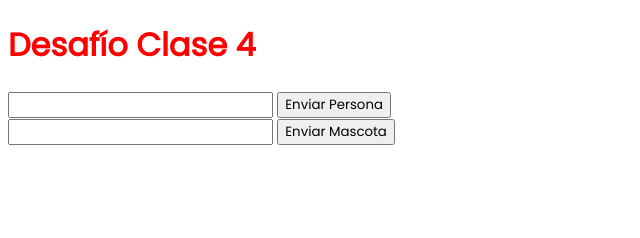
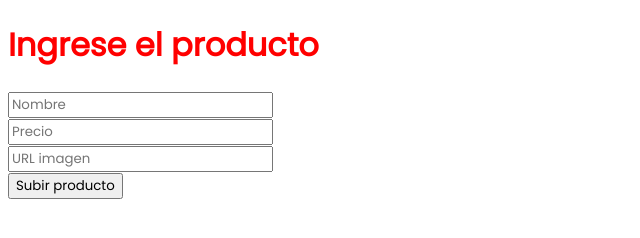
Before and after one commit to francocuervoo/desafio_04, a website: page public/index.html in a window 1280 px wide. Shown: the whole page, without its empty margins (0-640 px from the left). Drawn offline with Linux system fonts and the light colour scheme.

Commit message:
Add files via upload

```diff
--- a/public/index.html
+++ b/public/index.html
@@ -16,14 +16,12 @@
 
 <body>
 
-    <h1>Desafío Clase 4</h1>
-    <form action="/personas" method="POST">
-        <input type="text" name="persona">
-        <button type="submit">Enviar Persona</button>
-    </form>
-    <form action="/mascotas" method="POST">
-        <input type="text" name="mascota">
-        <button type="submit">Enviar Mascota</button>
+    <h1>Ingrese el producto</h1>
+    <form action="/productos" method="POST">
+        <input type="text" name="persona" placeholder="Nombre" required><br>
+        <input type="text" name="persona" placeholder="Precio" required><br>
+        <input type="text" name="persona" placeholder="URL imagen" required><br>
+        <button type="submit">Subir producto</button>
     </form>
 
 </body>
```
